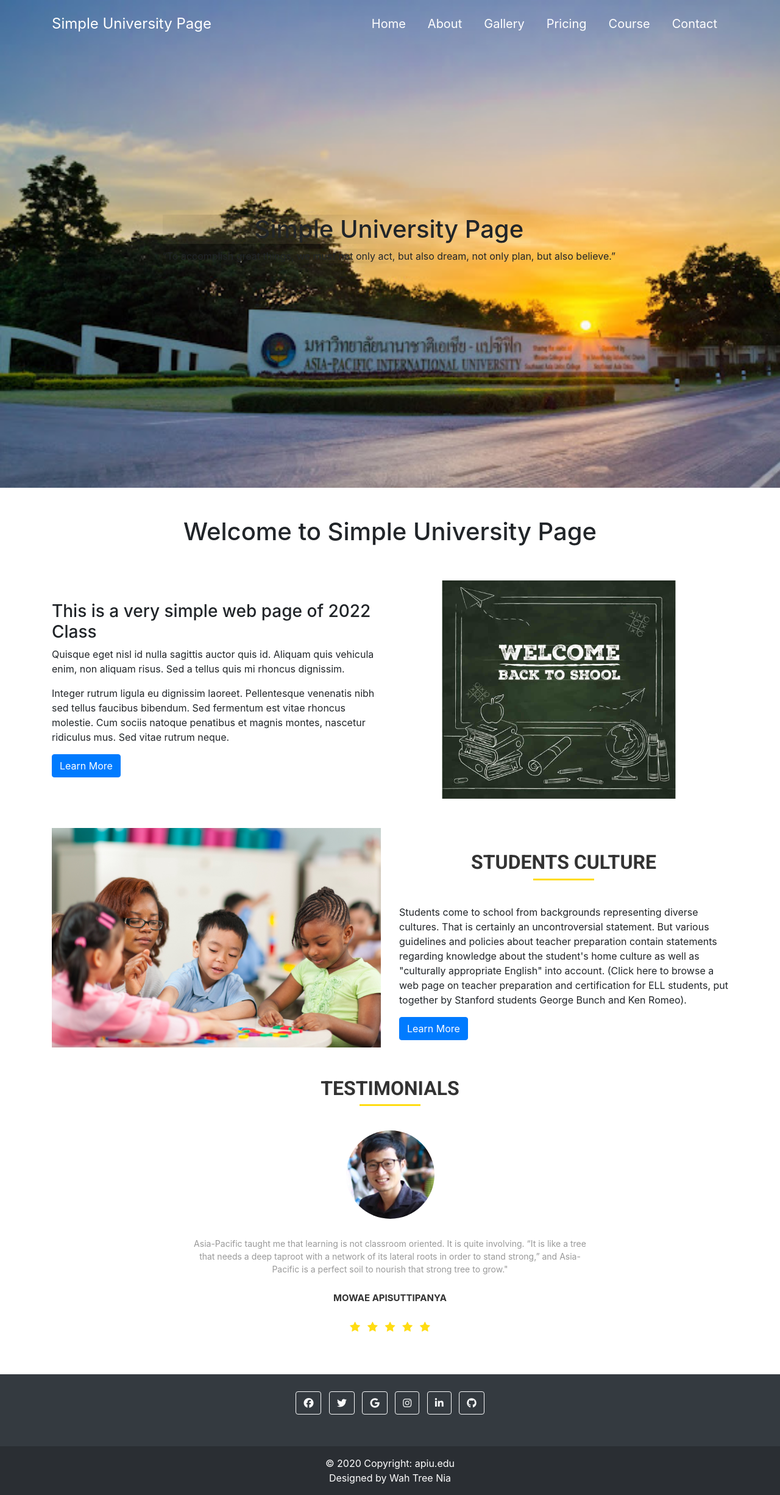
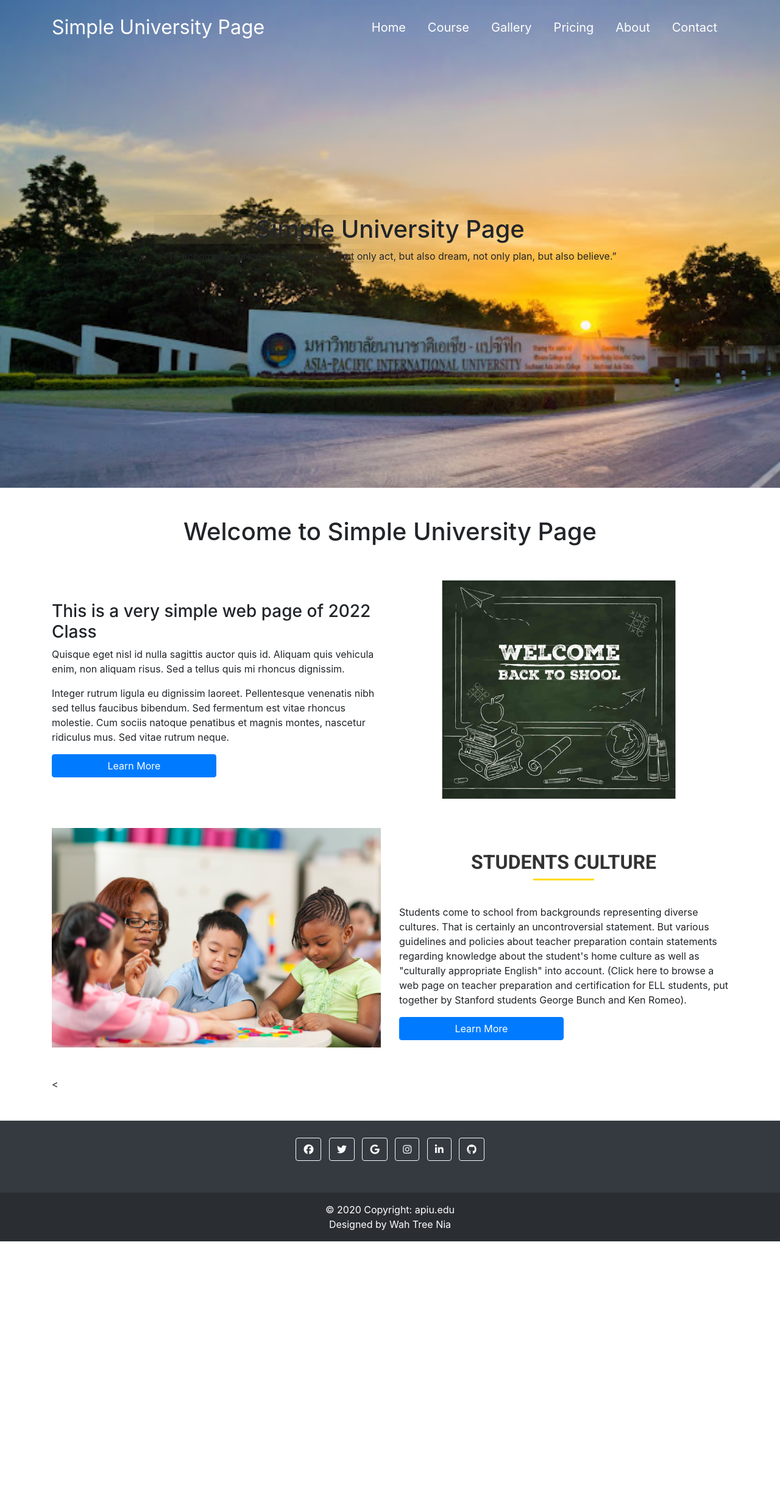
Before and after one commit to EhDohWah/simple-university-page, a plain HTML site: page index.html in a window 1280 px wide. Shown: the whole page at 61% size. After the commit the page ends 2036 px from the top, so only its background shows below. Drawn offline with nearby package versions, Linux system fonts and the light colour scheme; some packages are replaced by stand-ins of ours; a script that the page names is missing.

Commit message:
Updated html files

```diff
--- a/contact.html
+++ b/contact.html
@@ -9,6 +9,10 @@
     <link rel="stylesheet" href="https://fonts.googleapis.com/css?family=Roboto|Varela+Round|Open+Sans">
 
     <link rel="stylesheet" href="https://maxcdn.bootstrapcdn.com/font-awesome/4.7.0/css/font-awesome.min.css">
+    <link rel="stylesheet" href="https://fonts.googleapis.com/css?family=Roboto:400,700|Open+Sans:400,700">
+    <link rel="stylesheet" href="https://stackpath.bootstrapcdn.com/bootstrap/4.5.0/css/bootstrap.min.css">
+    <link rel="stylesheet" href="https://fonts.googleapis.com/icon?family=Material+Icons">
+    <link rel="stylesheet" href="https://maxcdn.bootstrapcdn.com/font-awesome/4.7.0/css/font-awesome.min.css">
 
     <link rel="stylesheet" href="css/style.css">
   </head>
@@ -16,7 +20,7 @@
     <!-- Navbar  -->
     <nav class="navbar fixed-top navbar-expand-lg navbar-dark p-md-3">
       <div class="container">
-        <a class="navbar-brand fs-4" href="index.html">Simple University Page</a>
+        <a class="navbar-brand fs-2" href="index.html">Simple University Page</a>
         <button
           class="navbar-toggler"
           type="button"
@@ -35,17 +39,6 @@
             <li class="nav-item">
               <a class="nav-link text-white " href="index.html">Home</a>
             </li>
-            <li class="nav-item">
-              <a class="nav-link text-white" href="about.html">About</a>
-            </li>
-            <li class="nav-item">
-              <a class="nav-link text-white" href="gallery.html">Gallery</a>
-            </li>
-
-
-            <li class="nav-item">
-              <a class="nav-link text-white" href="pricing.html">Pricing</a>
-            </li>
 
             <li class="nav-item dropdown">
 							<a class="nav-link text-white" href="course.html" id="dropdown-a" data-toggle="dropdown">Course</a>
@@ -56,6 +49,20 @@
                 <a class="dropdown-item" href="/courses/IT272-hci.html">IT272-Human and Computer Interaction</a>
 							</div>
 						</li>
+
+
+            <li class="nav-item">
+              <a class="nav-link text-white" href="gallery.html">Gallery</a>
+            </li>
+
+
+            <li class="nav-item">
+              <a class="nav-link text-white" href="pricing.html">Pricing</a>
+            </li>
+
+            <li class="nav-item">
+              <a class="nav-link text-white" href="about.html">About</a>
+            </li>
 
             <li class="nav-item">
               <a class="nav-link text-white" href="contact.html">Contact</a>
--- a/index.html
+++ b/index.html
@@ -21,7 +21,7 @@
     <!-- Navbar  -->
     <nav class="navbar fixed-top navbar-expand-lg navbar-dark p-md-3">
       <div class="container">
-        <a class="navbar-brand fs-4" href="index.html">Simple University Page</a>
+        <a class="navbar-brand fs-2" href="index.html">Simple University Page</a>
         <button
           class="navbar-toggler"
           type="button"
@@ -40,17 +40,6 @@
             <li class="nav-item">
               <a class="nav-link text-white " href="index.html">Home</a>
             </li>
-            <li class="nav-item">
-              <a class="nav-link text-white" href="about.html">About</a>
-            </li>
-            <li class="nav-item">
-              <a class="nav-link text-white" href="gallery.html">Gallery</a>
-            </li>
-
-
-            <li class="nav-item">
-              <a class="nav-link text-white" href="pricing.html">Pricing</a>
-            </li>
 
             <li class="nav-item dropdown">
 							<a class="nav-link text-white" href="course.html" id="dropdown-a" data-toggle="dropdown">Course</a>
@@ -61,6 +50,20 @@
                 <a class="dropdown-item" href="/courses/IT272-hci.html">IT272-Human and Computer Interaction</a>
 							</div>
 						</li>
+
+
+            <li class="nav-item">
+              <a class="nav-link text-white" href="gallery.html">Gallery</a>
+            </li>
+
+
+            <li class="nav-item">
+              <a class="nav-link text-white" href="pricing.html">Pricing</a>
+            </li>
+
+            <li class="nav-item">
+              <a class="nav-link text-white" href="about.html">About</a>
+            </li>
 
             <li class="nav-item">
               <a class="nav-link text-white" href="contact.html">Contact</a>
@@ -73,11 +76,11 @@
 
     <!-- Banner Image  -->
     <div
-      class="banner-image w-100 vh-100 d-flex justify-content-end align-items-center"
+      class="banner-image w-100 vh-100 d-flex justify-content-center align-items-center"
     >
-      <div class="content text-center" style="padding-right: 270px;">
-        <h1 class="text-white-100" style="backdrop-filter: blur(70px);">Simple University Page</h1>
-        <p class="text-white-55" style="backdrop-filter: blur(60px);">“To accomplish great things, we must not only act, but also dream, not only plan, but also believe.”</p>
+      <div class="content text-center" id="padding">
+        <h1 class="text-white-100 col-md-12" style="backdrop-filter: blur(70px);" >Simple University Page</h1>
+        <p class="text-white-55 col-md-12" style="backdrop-filter: blur(60px);" >“To accomplish great things, we must not only act, but also dream, not only plan, but also believe.”</p>
       </div>
     </div>
 
@@ -93,13 +96,13 @@
 
                   <p> Integer rutrum ligula eu dignissim laoreet. Pellentesque venenatis nibh sed tellus faucibus bibendum. Sed fermentum est vitae rhoncus molestie. Cum sociis natoque penatibus et magnis montes, nascetur ridiculus mus. Sed vitae rutrum neque. </p>
 
-                  <button id="sweetalert" class="btn btn-primary">Learn More</button>
+                  <button id="sweetalert" class="btn btn-primary col-xl-6 col-lg-6 col-md-12 col-sm-12">Learn More</button>
               </div>
           </div>
 
           <div class="col-xl-6 col-lg-6 col-md-12 col-sm-12">
               <div class="post-media wow fadeIn">
-                  <img src="img/welcome.jpg" alt="" class="img-fluid img-rounded">
+                  <img src="img/welcome.jpg" alt="welcome" class="img-fluid img-rounded">
               </div>
           </div>
         </div>
@@ -109,43 +112,21 @@
           <div class="col-xl-6 col-lg-6 col-md-12 col-sm-12">
                       <div class="post-media wow fadeIn">
                           <img src="img/student-culture.jpg" alt="" class="img-fluid img-rounded">
-                      </div><!-- end media -->
-                  </div><!-- end col -->
+                      </div>
+                  </div>
 
           <div class="col-xl-6 col-lg-6 col-md-12 col-sm-12">
                       <div class="message-box">
                           <h2>Students Culture</h2>
                           <p>Students come to school from backgrounds representing diverse cultures. That is certainly an uncontroversial statement. But various guidelines and policies about teacher preparation contain statements regarding knowledge about the student's home culture as well as "culturally appropriate English" into account. (Click here to browse a web page on teacher preparation and certification for ELL students, put together by Stanford students George Bunch and Ken Romeo). </p>
-                          <button id="signup4" class="btn btn-primary">Learn More</button>
+                          <button id="signup4" class="btn btn-primary col-xl-6 col-lg-6 col-md-12 col-sm-12">Learn More</button>
                           <!--<a href="https://www.apiu.edu/"class="btn btn-primary" role="button" id="sweetalert"><span>Learn More</span></a>-->
-                      </div><!-- end messagebox -->
-                  </div><!-- end col -->
+                      </div>
+                  </div>
 
-              </div><!-- end row -->
+              </div><
       </div>
 
-      <!-- Testimonal-->
-    <h2 id="#yellow">Testimonials</h2>
-
-    <div id="myCarousel" class="carousel slide" data-ride="carousel">
-    <!-- Wrapper for carousel items -->
-    <div class="carousel-inner">
-      <div class="carousel-item active">
-        <div class="img-box"><img src="img/alumni.jpg" alt="alumni"></div>
-        <p class="testimonial">Asia-Pacific taught me that learning is not classroom oriented. It is quite involving. “It is like a tree that needs a deep taproot with a network of its lateral roots in order to stand strong,” and Asia-Pacific is a perfect soil to nourish that strong tree to grow."</p>
-        <p class="overview"><b>Mowae Apisuttipanya</b></p>
-        <div class="star-rating">
-          <ul class="list-inline">
-            <li class="list-inline-item"><i class="fa fa-star"></i></li>
-            <li class="list-inline-item"><i class="fa fa-star"></i></li>
-            <li class="list-inline-item"><i class="fa fa-star"></i></li>
-            <li class="list-inline-item"><i class="fa fa-star"></i></li>
-            <li class="list-inline-item"><i class="fa fa-star"></i></li>
-          </ul>
-        </div>
-      </div>
-    </div>
-    </div>
 
     <!-- Footer Section -->
     <footer class="bg-dark text-center text-white">
```
Also changed, not shown: about.html (+15 -36 lines), course.html (+21 -12 lines), gallery.html (+20 -12 lines), pricing.html (+22 -12 lines).
